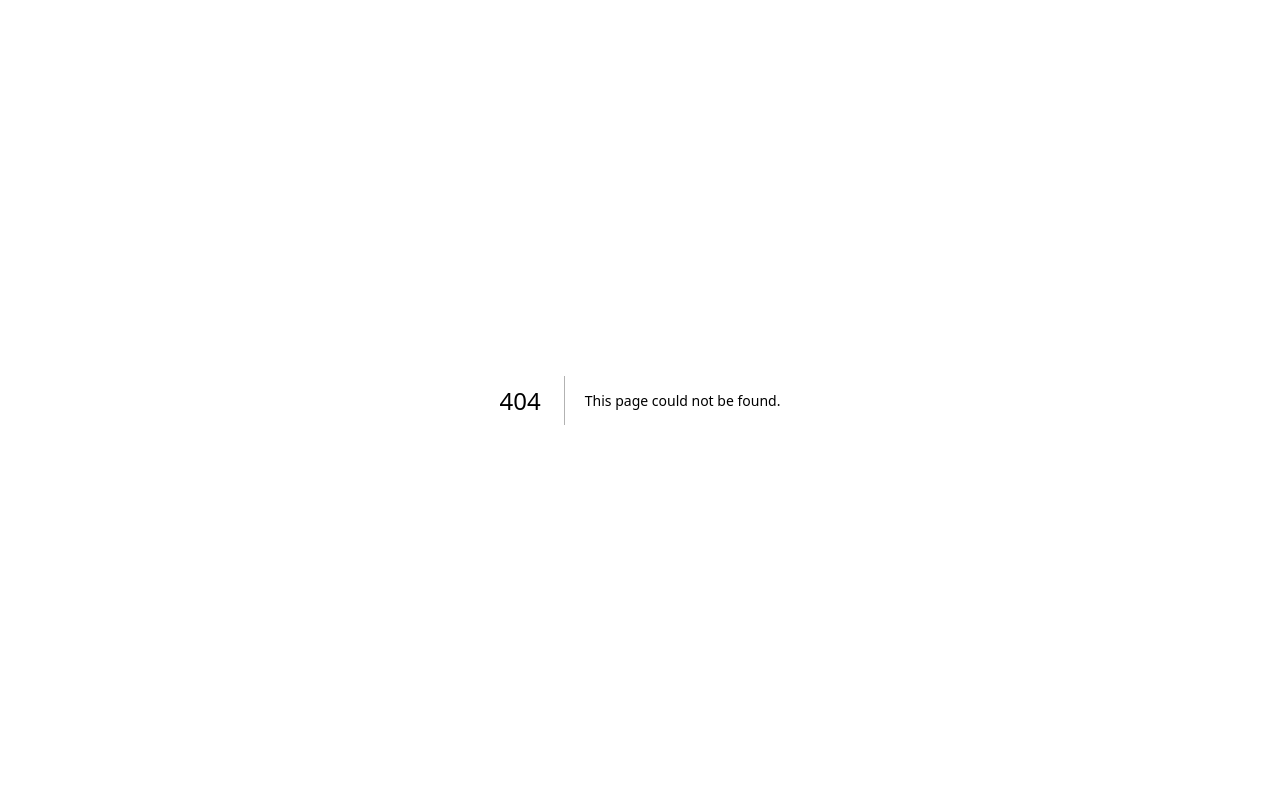
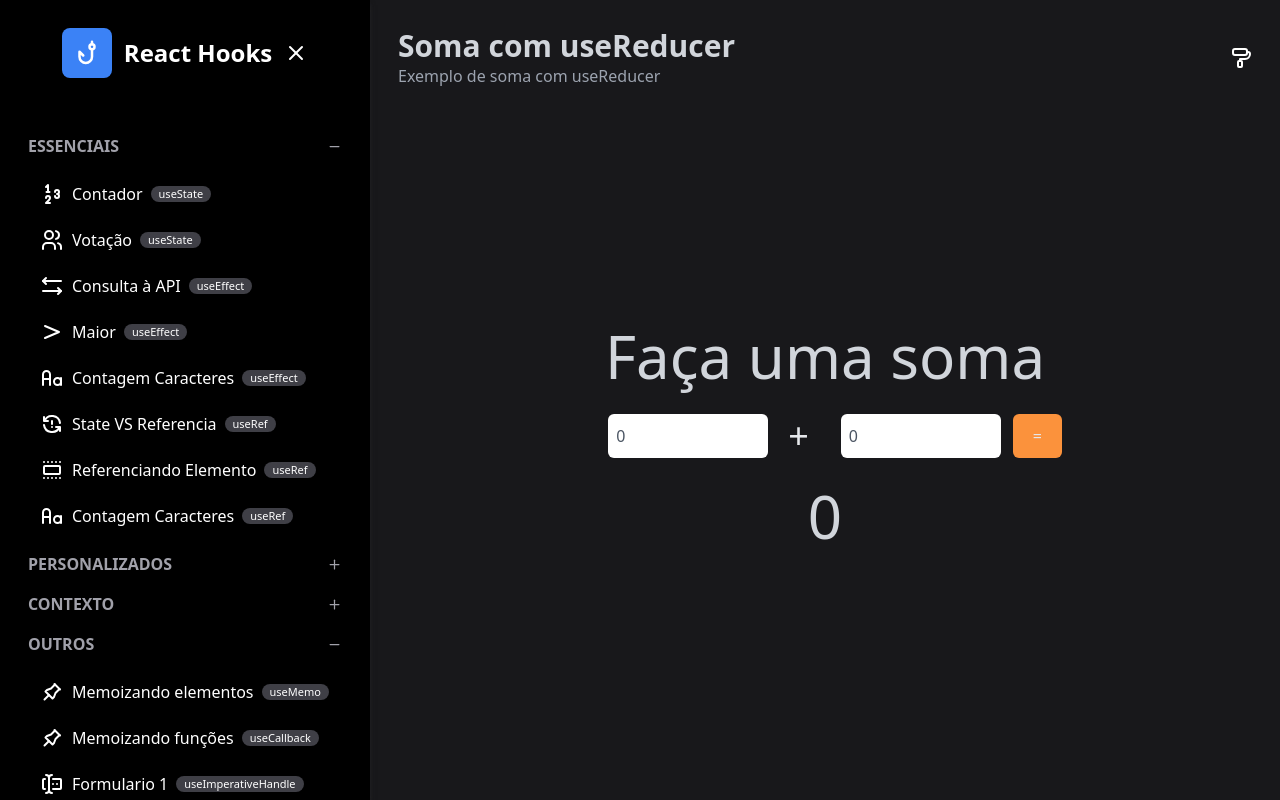
Before and after one commit to PedroSCY/React.js_hooks, a Next.js app: page /outros/somaReducer in a window 1280 px wide. Before the commit this address had no page. Built offline with nearby package versions, Linux system fonts and the light colour scheme.

Commit message:
useReducer

```diff
--- /dev/null
+++ b/src/pages/outros/somaReducer.tsx
@@ -0,0 +1,59 @@
+import Pagina from "../../components/template/Pagina";
+import Flex from "../../components/template/Flex";
+import Display from "../../components/template/Display";
+import InputFormatado from "../../components/formulario/InputFormatado";
+import Botao from "../../components/template/Botao";
+import { useReducer,Reducer } from "react";
+
+function mudaDados(estadoAtual, acao) {
+    switch (acao.type) {
+        case "ALTERA_N1":
+            return { ...estadoAtual, n1: acao.novoValor, validadeN1: acao.novoValor > 0 };
+        case "ALTERA_N2":
+            return { ...estadoAtual, n2: acao.novoValor, validadeN2: acao.novoValor > 0 };
+        case "SOMA":
+            if (estadoAtual.validadeN1 && estadoAtual.validadeN2) {
+                let soma = estadoAtual.n1 + estadoAtual.n2;
+                return { ...estadoAtual, soma };
+            } else {
+                return { ...estadoAtual, soma: -9999 };
+            }
+    }
+}
+
+export default function () {
+    const [dados, dispatchDados] = useReducer<Reducer<any, any>>(mudaDados, {
+        n1: 0,
+        n2: 0,
+        validadeN1: false,
+        validadeN2: false,
+        soma: 0,
+    });
+
+    return (
+        <Pagina titulo="Soma com useReducer" subtitulo="Exemplo de soma com useReducer">
+            <Flex col centerCross>
+                <Display texto="Faça uma soma"></Display>
+                <Flex center>
+                    <InputFormatado
+                        tipo="number"
+                        valor={dados.n1}
+                        onInput={(e) => {
+                            dispatchDados({ type: "ALTERA_N1", novoValor: +e.target.value });
+                        }}
+                    />
+                    <span className="text-4xl ml-2">+</span>
+                    <InputFormatado
+                        tipo="number"
+                        valor={dados.n2}
+                        onInput={(e) => {
+                            dispatchDados({ type: "ALTERA_N2", novoValor: +e.target.value });
+                        }}
+                    />
+                    <Botao cor="bg-orange-400" texto="=" onClick={()=> dispatchDados({type:"SOMA"})}></Botao>
+                </Flex>
+                <Display texto={dados.soma} />
+            </Flex>
+        </Pagina>
+    );
+}
```
